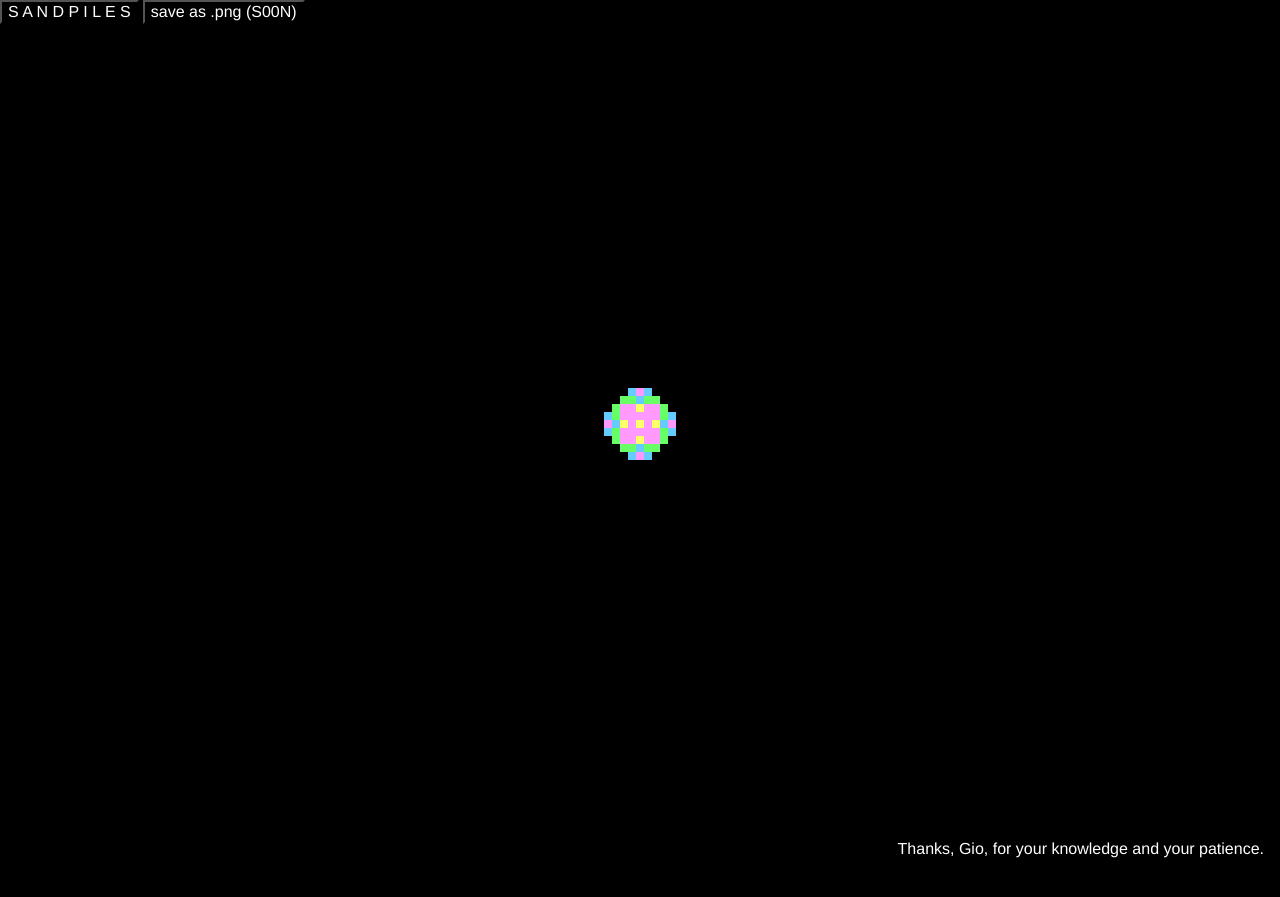
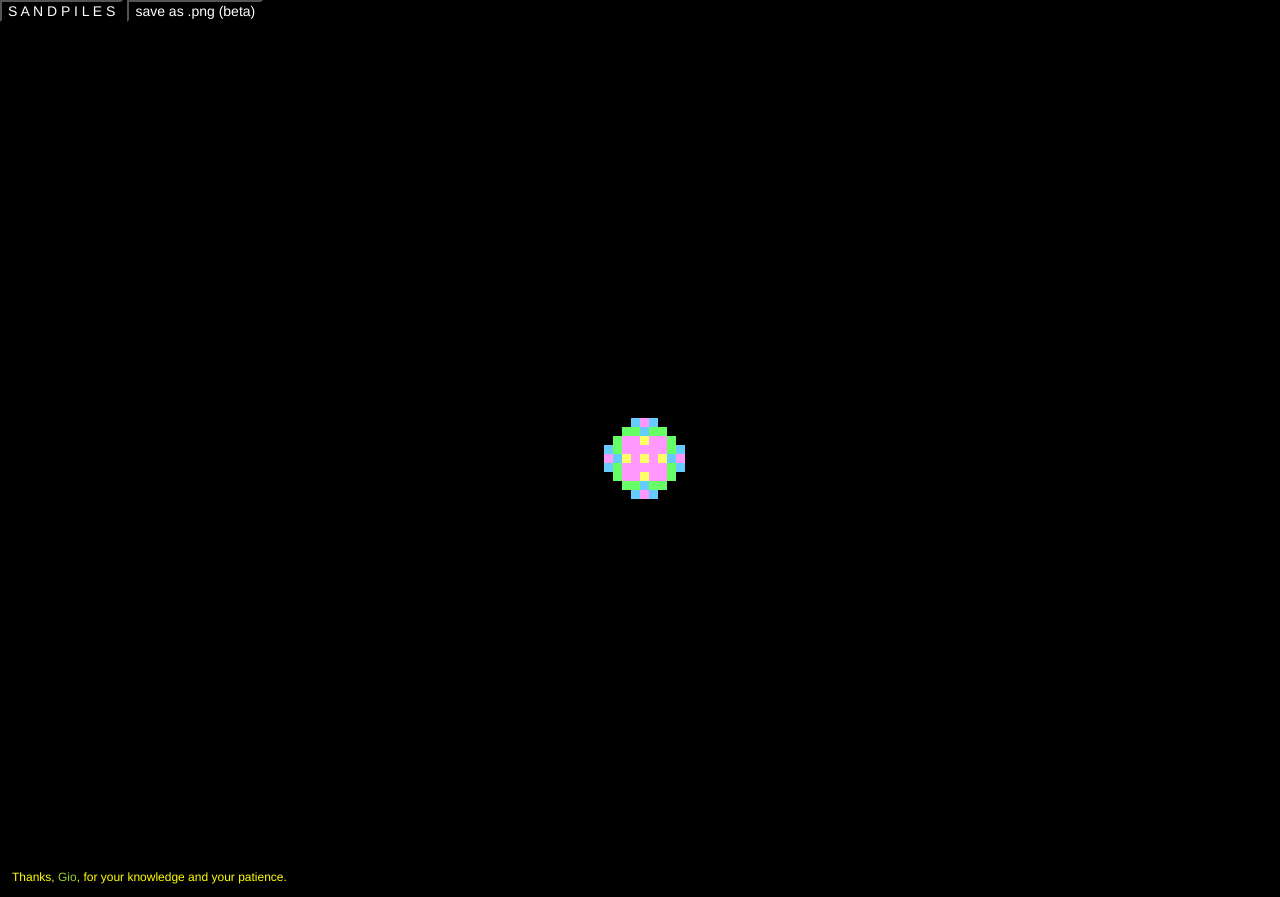
Before and after one commit to saulofilho/SANDPILES, a plain HTML site: page index.html in a window 1280 px wide. Before the commit the page ends 874 px from the top, so only its background shows below. Drawn offline with nearby package versions, Linux system fonts and the light colour scheme; animation ran at ten frames a second.

Commit message:
update
wed 22 may 21h53

```diff
--- a/index.html
+++ b/index.html
@@ -13,10 +13,8 @@
 </head>
 
 <body>
-
-    <button>S A N D P I L E S</button>
-    <button id="b2">save as .png (S00N)</button>
-
+    <button id="b1">S A N D P I L E S</button>
+    <button id="b2" onclick="download_image()">save as .png (beta)</button>
     <span style="display: none">
         <div class="inSt">
             <input id="coefLoucura" class="input" type="number" />
@@ -24,7 +22,6 @@
             <input id="objForm" class="input" type="number" />
             <label for="objForm">keyup or keydown to change the form</label>
         </div>
-
         <div class="inSt">
             <input id="colorWell1" class="input" type="color" value="#000" />
             <label for="colorWell">pick one</label>
@@ -37,16 +34,16 @@
             <input id="colorWell5" class="input" type="color" value="#ffff66" />
             <label for="colorWell">pick one</label>
         </div>
-
     </span>
-
     <div class="wrapper">
-        <canvas id="canvas" width="101" height="101"></canvas>
+        <canvas id="cvs" width="600" height="600"></canvas>
     </div>
-
-    <footer>Thanks, <a href="https://github.com/gio-rotta" target="_blank">Gio</a>, for your knowledge and your
-        patience.</footer>
-
+    <div id="textB">
+        <p>
+            Thanks, <a href="https://github.com/gio-rotta" target="_blank">Gio</a>, for your knowledge and your
+            patience.
+        </p>
+    </div>
     <script src="https://ajax.googleapis.com/ajax/libs/jquery/3.3.1/jquery.min.js"></script>
     <script type="text/javascript" src="script.js"></script>
 </body>
--- a/script.js
+++ b/script.js
@@ -41,13 +41,22 @@ document.getElementById('coefLoucura').addEventListener("keyup", function() {
     init(coeficienteDeLoucura);
   });
 
-var WIDTH = 101,
-    HEIGHT = 101;
+var WIDTH = 88,
+    HEIGHT = 88;
 
 var NEXTFRAME = void 0;
 
-var canvas = document.getElementById('canvas');
+var canvas = document.getElementById('cvs');
 var ctx = canvas.getContext('2d');
+
+function download_image(){
+    var canvas1 = document.getElementById("cvs");
+    var image = canvas1.toDataURL("image/png").replace("image/png", "image/octet-stream");
+    var link = document.createElement('a');
+    link.download = "sandpiles.png";
+    link.href = image;
+    link.click();
+  }
 
 var grid = [];
 var tempgrid = [];
@@ -119,7 +128,7 @@ nextframe();
 
 // button modal
 $(document).ready(function() {
-    $("button").click(function() {
+    $("#b1").click(function() {
       $("span").toggle();
     })
   })
--- a/style.css
+++ b/style.css
@@ -1,51 +1,47 @@
-html,
-  body {
+html, body {
     margin: 0;
     padding: 0;
     width: 100%;
     height: 100%;
     background-color: black;
 }
-
 label {
   font-family: helvetica, sans-serif;
   color: white;
   font-size: 12px;
   padding-left: 2px;
 }
-
 button {
   background-color: black;
   color: white;
   font-family: Helvetica, sans-serif;
-  font-size: 16px;
+  font-size: 14px;
 }
-
 span {
   padding: 1em 1em 1em 1em;
 }
-
 .inSt {
   padding: 20px 0 0 10px;
 }
-
 .wrapper {
     width: 100%;
     height: 100%;
     display: flex;
     justify-content: center;
     align-items: center;
-    flex-wrap: wrap; }
+    flex-wrap: wrap;
+  }
 .wrapper canvas {
+  padding: 2em 2em 2em 2em;
   flex: 1 1 auto;
-      width: 800px;
   height: 100%;
   max-width: 100%;
   object-fit: contain;
   image-rendering: -moz-crisp-edges;
   image-rendering: -webkit-crisp-edges;
   image-rendering: pixelated;
-      image-rendering: crisp-edges; }
+  image-rendering: crisp-edges;
+}
 footer {
   font-family: Helvetica, sans-serif;
   text-align: right;
@@ -54,5 +50,14 @@ footer {
 }
 a {
   text-decoration: none;
-  color: white;
+  color: yellowgreen;
 }
+#textB {
+  padding: 3em 0 0.1em 1em;
+  color: yellow;
+  font-family: Helvetica, sans-serif;
+  font-size: 12px;
+}
+input {
+  width: 30px;
+}
```
Lines whose indentation alone changed are shown as unchanged.
